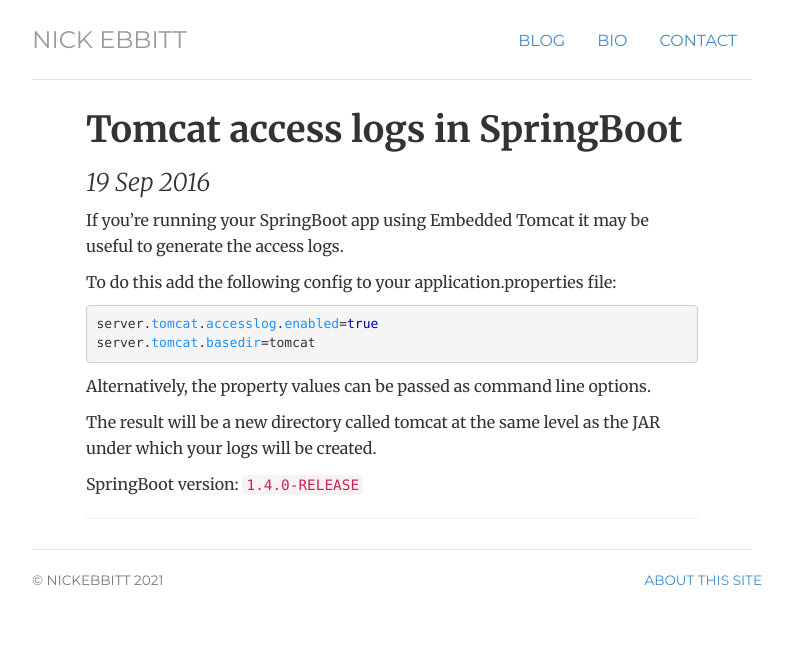
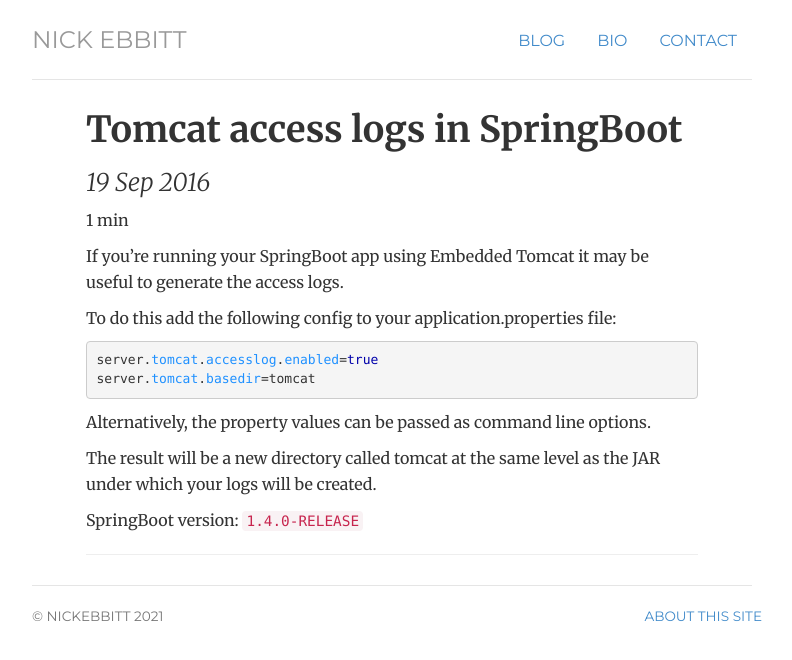
Before and after one commit to nickebbitt/nickebbitt.github.io, a Jekyll site: the page built from _posts/2016-09-19-tomcat-access-logs-in-springboot.markdown, in a window 1280 px wide. Shown: the top 660 px of the page, without its empty margins (248-1040 px from the left). Built offline with Jekyll 4.4.1, drawn with Linux system fonts in a browser that asks for light colours; comment, search, counter and statistics services are not loaded.

Commit message:
Add estimated reading time to posts

```diff
--- /dev/null
+++ b/_includes/read-time.html
@@ -0,0 +1,8 @@
+<span class="reading-time" title="Estimated read time">
+  {% assign words = content | number_of_words %}
+  {% if words < 360 %}
+    1 min
+  {% else %}
+    {{ words | divided_by:180 }} mins
+  {% endif %}
+</span>
--- a/_layouts/post.html
+++ b/_layouts/post.html
@@ -12,6 +12,8 @@
 			</info></h2>
 			<!-- Post content -->
 			<div class="postbody">
+				{% include read-time.html %}
+				</p>
 				{{ content }}
 			</div>
 			<!-- Post info -->
```
